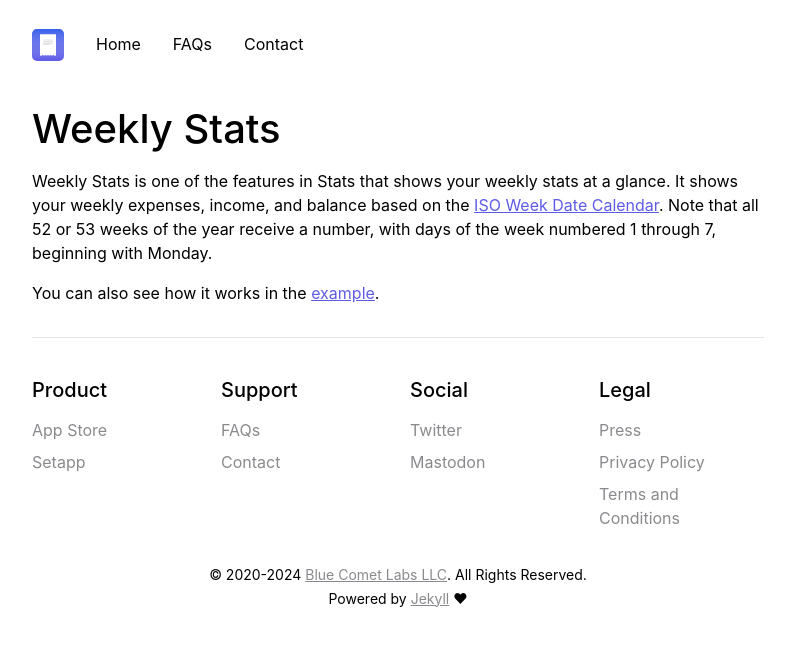
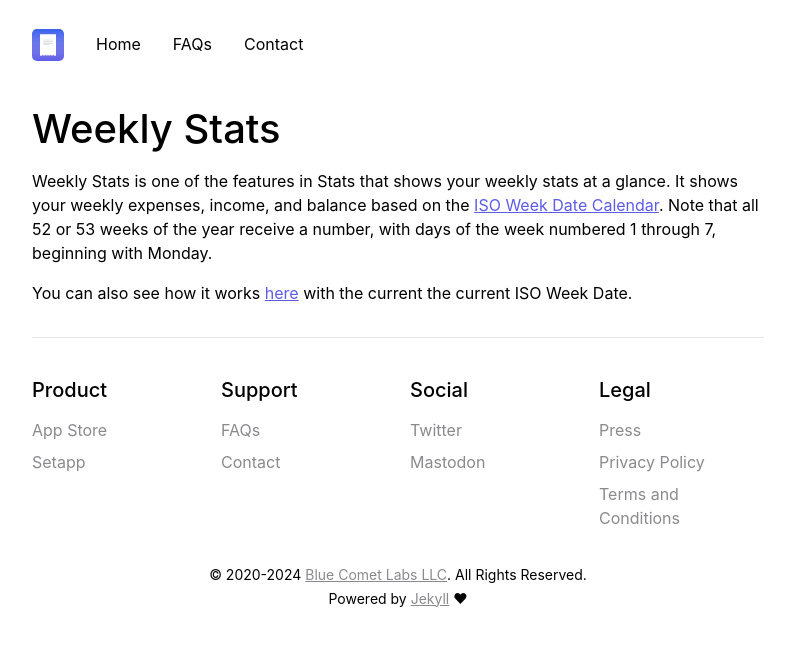
Before and after one commit to bluecometlabs/getexpenses.app, a Jekyll site: the page built from pages/faq/weekly-stats.md, in a window 1280 px wide. Shown: the top 646 px of the page, without its empty margins (242-1031 px from the left). Built offline with Jekyll 4.4.1, drawn with Linux system fonts in a browser that asks for light colours.

Commit message:
Update page

```diff
--- a/pages/faq/weekly-stats.md
+++ b/pages/faq/weekly-stats.md
@@ -9,4 +9,4 @@
 Weekly Stats is one of the features in Stats that shows your weekly stats at a glance. It shows your weekly expenses,
 income, and balance based on the [ISO Week Date Calendar](https://myweb.ecu.edu/mccartyr/aboutwdc.htm). Note that all 52 or 53 weeks of the year receive a number, with days of the week numbered 1 through 7, beginning with Monday.
 
-You can also see how it works in the [example](https://myweb.ecu.edu/mccartyr/isowdcal.html).
+You can also see how it works [here](https://myweb.ecu.edu/mccartyr/isowdcal.html) with the current the current ISO Week Date.
```
